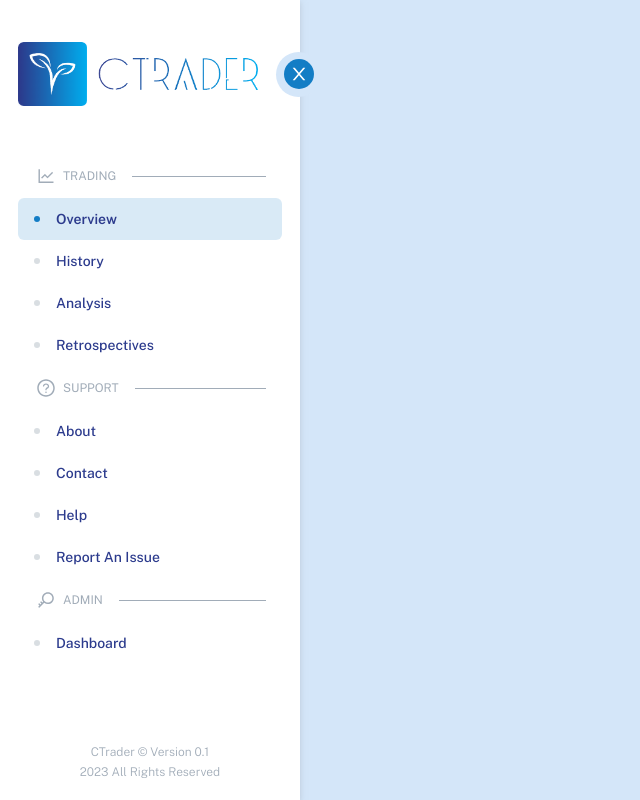
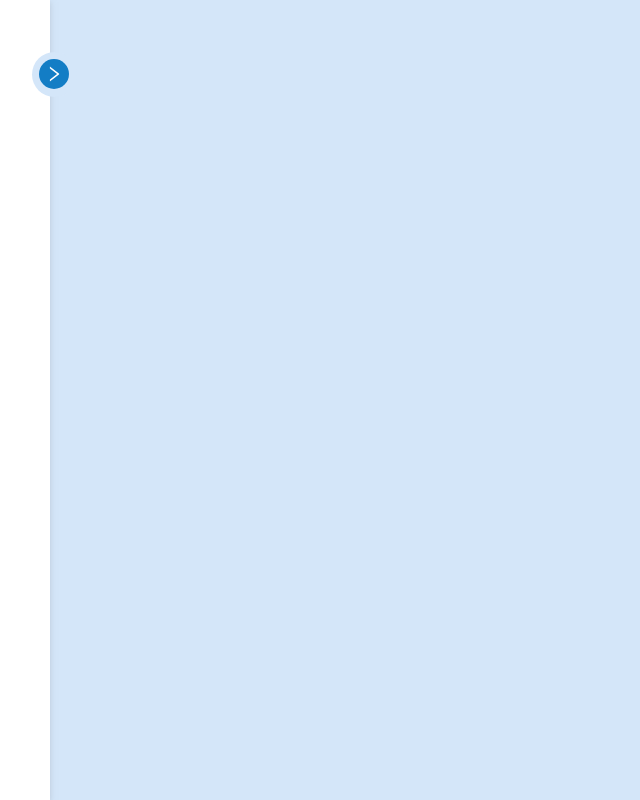
Before and after one commit to sPrizio/consistent-trader, a React (Create React App) app: page / in a window 1280 px wide. Shown: the whole page, without its empty margins (0-640 px from the left). Built offline with nearby package versions, Linux system fonts and the light colour scheme.

Commit message:
implements desktop side nav with transition

```diff
--- a/src/components/Navigation/SideNav.tsx
+++ b/src/components/Navigation/DesktopSideNav.tsx
@@ -6,6 +6,7 @@ import {
     AiOutlineQuestionCircle
 } from "react-icons/ai";
 import brand from '../../assets/brand/brand_white-removebg.png'
+import logo from '../../assets/brand/logo.png'
 import {useState} from "react";
 
 /**
@@ -14,8 +15,9 @@ import {useState} from "react";
  * @author Stephen Prizio
  * @version 1.0
  */
-function SideNav() {
-    const [isOpen, setIsOpen] = useState(true);
+function DesktopSideNav() {
+
+    const [isOpen, setIsOpen] = useState(false);
     const [selectedTab, setSelectedTab] = useState('overview');
 
 
@@ -77,11 +79,11 @@ function SideNav() {
     ]
 
     return (
-        <div className="ct-side-nav">
+        <div className={"ct-side-nav" + (isOpen ? "" : " minimized ")}>
             <div className="ct-side-nav__content">
                 <div className="ct-side-nav__logo content-entry">
                     <div className="ct-side-nav__logo__container">
-                        <img src={brand} alt="Primary Brand"/>
+                        <img src={isOpen ? brand : logo} alt="Primary Brand"/>
                         <div className="ct-side-nav__logo__control">
                             <div className="control-icon" onClick={toggleMenu}>
                                 <span className="icon">
@@ -145,4 +147,4 @@ function SideNav() {
     )
 }
 
-export default SideNav;
+export default DesktopSideNav;
--- a/src/css/main.css
+++ b/src/css/main.css
@@ -442,11 +442,23 @@ p strong {
 }
 
 .ct-side-nav {
+  opacity: 1;
   min-height: 100vh;
   width: 100%;
   max-width: 300px;
   background-color: #FFFFFF;
   box-shadow: 0 0.125rem 0.375rem 0 rgba(161, 172, 184, 0.5);
+  transition: width 0.3s ease-in-out, max-width 0.3s ease-in-out, display 1.5s ease-in-out;
+}
+.ct-side-nav.minimized {
+  max-width: 50px;
+}
+.ct-side-nav.minimized .ct-side-nav__logo img {
+  display: none;
+}
+.ct-side-nav.minimized .ct-side-nav__links,
+.ct-side-nav.minimized .ct-side-nav__footer {
+  display: none;
 }
 .ct-side-nav__content {
   padding: 18px 18px;
@@ -515,8 +527,13 @@ p strong {
   display: flex;
 }
 .ct-side-nav__logo__container img {
+  display: block;
   margin: 0 auto;
   height: 100%;
+  width: 100%;
+}
+.ct-side-nav__links {
+  display: block;
   width: 100%;
 }
 .ct-side-nav__links__title {
--- a/src/pages/Base/TestPage.tsx
+++ b/src/pages/Base/TestPage.tsx
@@ -1,6 +1,6 @@
 import SimpleButton from "../../components/Buttons/SimpleButton";
 import BaseCard from "../../components/Cards/BaseCard";
-import SideNav from "../../components/Navigation/SideNav";
+import DesktopSideNav from "../../components/Navigation/DesktopSideNav";
 
 /**
  * A generic page used for testing components and functionality
@@ -11,7 +11,7 @@ import SideNav from "../../components/Navigation/SideNav";
 function TestPage() {
     return (
         <>
-            <SideNav />
+            <DesktopSideNav />
             {/*<div className="container">
                 <div className="columns is-multiline is-mobile">
                     <div className="column is-6">
--- a/src/scss/components/_navigation.scss
+++ b/src/scss/components/_navigation.scss
@@ -1,9 +1,26 @@
 .ct-side-nav {
+  &.minimized {
+    max-width: 50px;
+
+    .ct-side-nav__logo {
+      img {
+        display: none;
+      }
+    }
+
+    .ct-side-nav__links,
+    .ct-side-nav__footer {
+      display: none;
+    }
+  }
+
+  opacity: 1.0;
   min-height: 100vh;
   width: 100%;
   max-width: 300px;
   background-color: $color-white;
   box-shadow: 0 0.125rem 0.375rem 0 rgba(161, 172, 184, 0.50);
+  transition: width $transition-duration $transition-curve, max-width $transition-duration $transition-curve, display 1.5s $transition-curve;
 
   &__content {
     padding: 18px 18px;
@@ -81,6 +98,7 @@
       display: flex;
 
       img {
+        display: block;
         margin: 0 auto;
         height: 100%;
         width: 100%;
@@ -89,6 +107,9 @@
   }
 
   &__links {
+    display: block;
+    width: 100%;
+
     &__title {
       .icon, .text {
         color: $color-font-header-subtitle;
```
Also changed, not shown: 1 other file (tests, documents, lock files or other folders).
